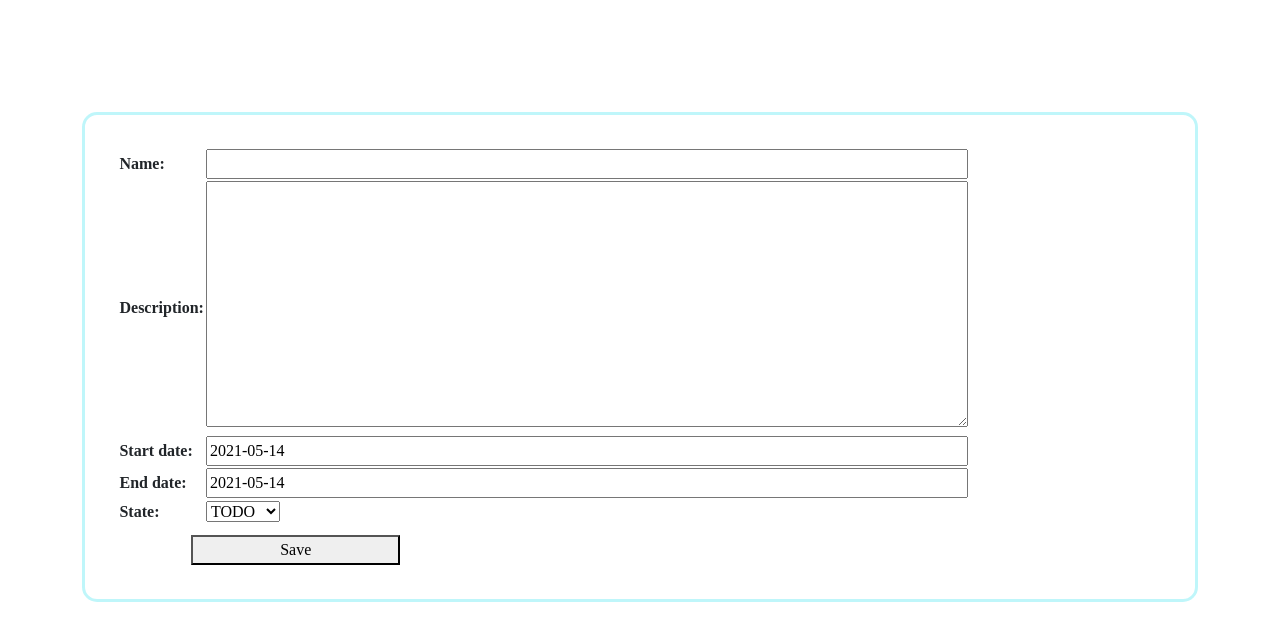
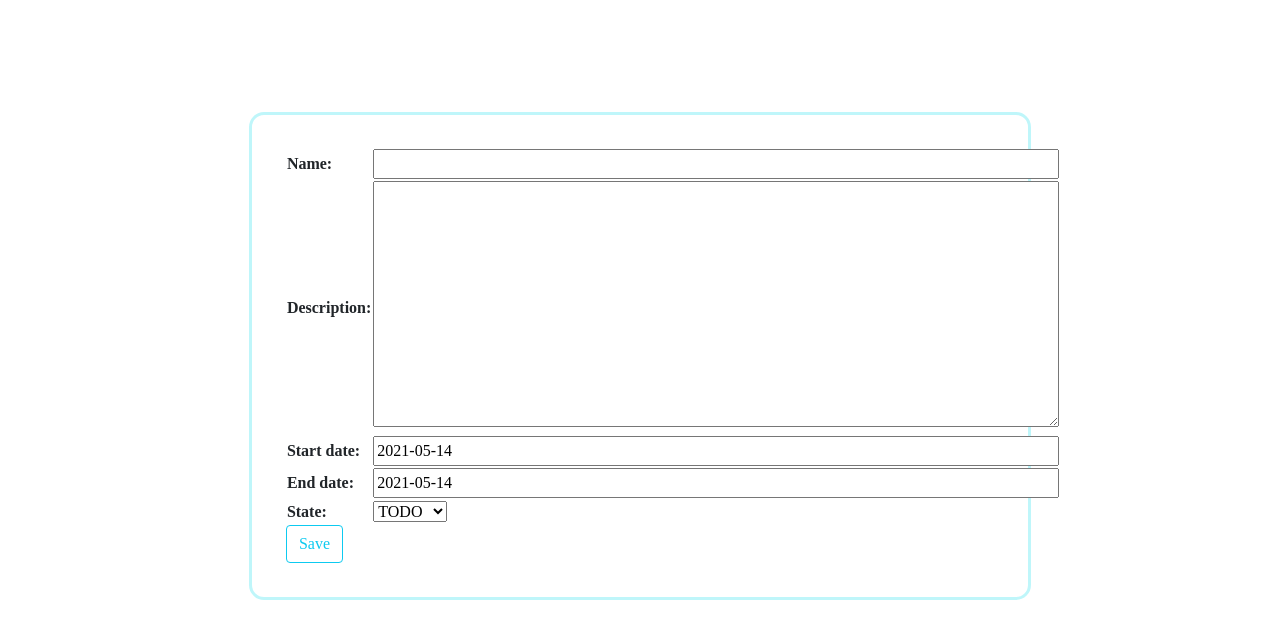
Before and after one commit to Katerina964/canban_board, a Django app: page /create_card in a window 1280 px wide. Shown: the top 641 px of the page. Run offline with Django 3.2, Linux system fonts and the light colour scheme.

Commit message:
form css

```diff
--- a/django/canban_board/static/css/canban_board.css
+++ b/django/canban_board/static/css/canban_board.css
@@ -4,7 +4,8 @@ h3 {font-size: 120%;}
 h1, h2, h3 {padding-top:1%; padding-right: 1%; padding-left: 3%;padding-right: 3%}
 body {font-family: 'Times New Roman', Georgia, Times, sans-serif; }
 a {margin-bottom: 1%;margin-left:1%}
-input,  textarea {width:200%;}
-.create{margin-top: 10%; border: 3px solid #13dfed45; border-radius: 15px; padding: 3%}
-p {margin-left: 94%; margin-bottom: 0%; padding: 3px}
+input,  textarea {width:180%;}
+.create{margin-top: 10%; border: 3px solid #13dfed45; border-radius: 15px; padding-left: 3%; padding-right:3%;
+        padding-top: 3%; padding-bottom: 3%; width:70%;}
+.login {margin-left: 94%; margin-bottom: 0%; padding: 3px}
 /* color: #3f4142 */
--- a/django/canban_board/templates/canban_board/create_card.html
+++ b/django/canban_board/templates/canban_board/create_card.html
@@ -2,12 +2,15 @@
 
 {% block content %}
 <div class="container">
-<div class="create">
+<div class="create mx-lg-auto">
 <form action="{% url 'canban_board:create_card' %}" method="POST">{% csrf_token %}
-       <table>
-          {{ form }}
-      </table>
-     <button type="submit" value="SAVE" style="width:20%; margin-left:7%; margin-top: 1%">Save</button>
+
+          <!-- {{ form.as_p }} -->
+          <table>
+            {{ form }}
+          </table>
+
+     <button type="submit" value="SAVE" class="btn btn-outline-info mx-lg-auto" >Save</button>
 </form>
 </div>
 </div>
--- a/django/canban_board/templates/canban_board/list.html
+++ b/django/canban_board/templates/canban_board/list.html
@@ -2,7 +2,7 @@
 {% block content %}
 
 <div class="container">
-  <p><a href="{% url 'canban_board:logout_view' %}"class="btn btn-outline-info btn-sm">LOGOUT</a></p>
+  <p class="login"><a href="{% url 'canban_board:logout_view' %}"class="btn btn-outline-info btn-sm">LOGOUT</a></p>
 <div class="row">
 <div class="col-4">
 <h1> TO DO </h1>
```
